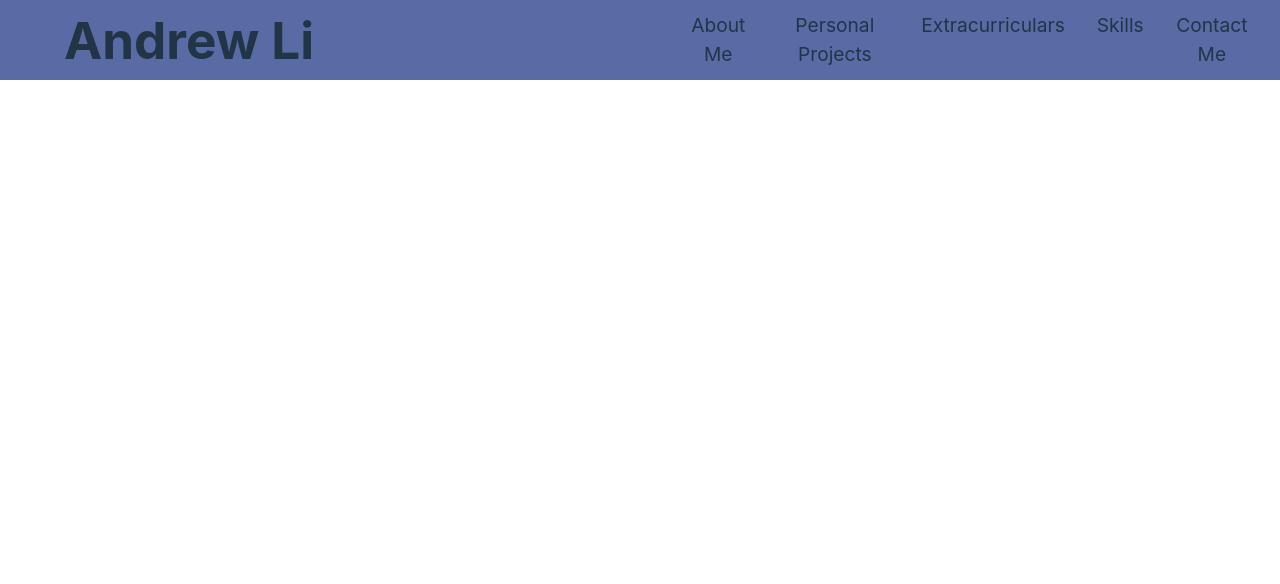
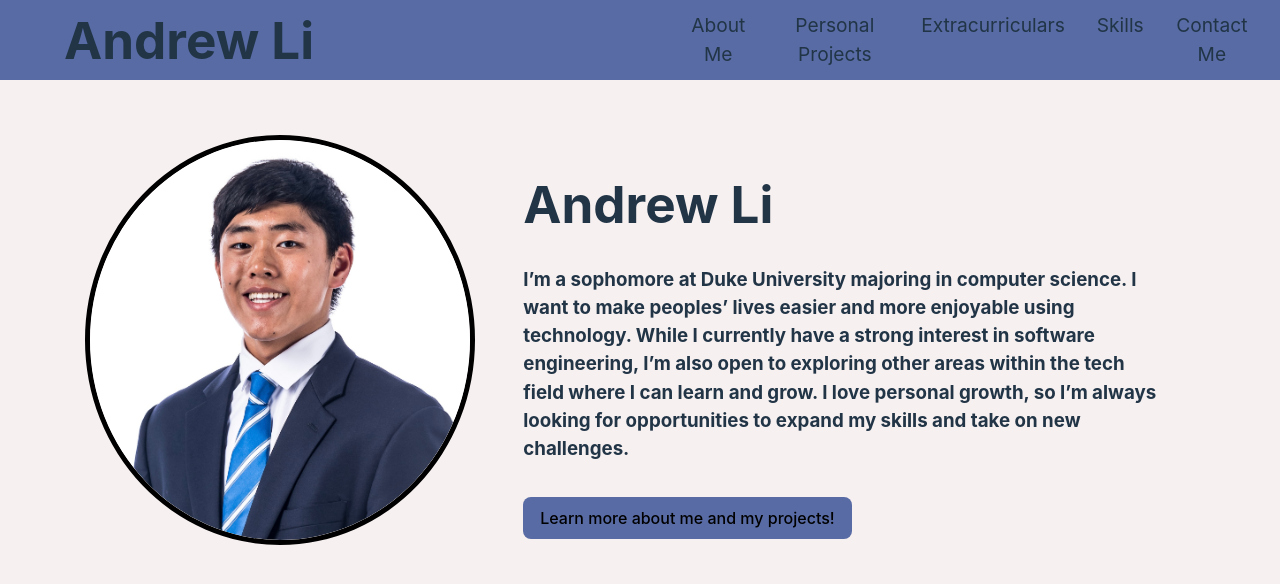
Before and after one commit to andrewswimmer111/Personal-Portfolio, a React (Vite) app: page / in a window 1280 px wide. Shown: the top 584 px of the page. Built offline with nearby package versions, Linux system fonts and the light colour scheme.

Commit message:
about me draft 1

```diff
--- a/src/App.css
+++ b/src/App.css
@@ -35,20 +35,48 @@
 }
 
 .nav-link.active {
-    background-color: #ffffff;
+    background-color: #f9f9f9;
     color: #000000;
 }
 
 
 /* Intro */
 
-.intro-container{
+.intro-container {
     width: 100%;
-    height: 100vh;
+    height: 65vh;
     display: flex;
+    justify-content: center;
+    align-items: center;
+}
+
+.intro-photo-container {
+    height: 50vh;
+    border-radius: 50%;
+    border: 5px solid black;
+    overflow: hidden;
+    position: relative;
+    margin-right: 1rem;
+    float: right;
 }
 
 .profile-picture {
+    width: 100%;
+    height: 100%;
+    border-radius: 50%;
+    object-fit: cover;
+}
+
+.intro-text {
     width: 50%;
-    height: 70%;
+    padding: 0 2rem;
 }
+
+.intro-button {
+    margin-top: 1rem;
+    background-color: #586BA4;
+}
+
+.intro-button:hover {
+    border-color: #f9f9f9;
+}
--- a/src/components/Intro.tsx
+++ b/src/components/Intro.tsx
@@ -1,15 +1,19 @@
 const Intro: React.FC = () => {
     return (
         <div className="intro-container">
-            <img src="/public/images/head.JPG" className="profile-picture"></img>
+            <div className="intro-photo-container">
+                <img src="/public/images/head.JPG" className="profile-picture" alt="Profile Picture"></img>
+            </div>
             <div className="intro-text">
-                <h1> Hi. I'm Andrew Li. </h1>
+                <h1> Andrew Li </h1>
                 <h3>
-                    I’m a sophmore at Duke University majoring in computer science. I want to make peoples’ lives easier and
-                    more enjoyable using technology.  While I currently have a strong interest in software engineering, I’m
-                    also open to exploring other areas within the tech field where I can learn and grow. I love personal growth,
-                    so I’m always looking for opportunities to expand my skills and take on new challenges.
+                    I’m a sophomore at Duke University majoring in computer science.
+                    I want to make peoples’ lives easier and more enjoyable using technology.
+                    While I currently have a strong interest in software engineering, I’m
+                    also open to exploring other areas within the tech field where I can learn and grow.
+                    I love personal growth, so I’m always looking for opportunities to expand my skills and take on new challenges.
                 </h3>
+                <button className="intro-button"> Learn more about me and my projects! </button>
             </div>
         </div>
     )
--- a/src/index.css
+++ b/src/index.css
@@ -26,6 +26,7 @@ body {
   min-width: 320px;
   min-height: 100vh;
   overflow-x: hidden;
+  background-color: #F7F0F0;
 }
 
 h1 {
@@ -36,7 +37,7 @@ h1 {
 button {
   border-radius: 8px;
   border: 1px solid transparent;
-  padding: 0.6em 1.2em;
+  padding: 0.6em 1em;
   font-size: 1em;
   font-weight: 500;
   font-family: inherit;
--- a/src/pages/Home.tsx
+++ b/src/pages/Home.tsx
@@ -5,6 +5,7 @@ const Home: React.FC = () => {
     return (
         <>
             <Header/>
+            <Intro/>
         </>
     );
 };
```
Also changed, not shown: public/images/head.JPG.
